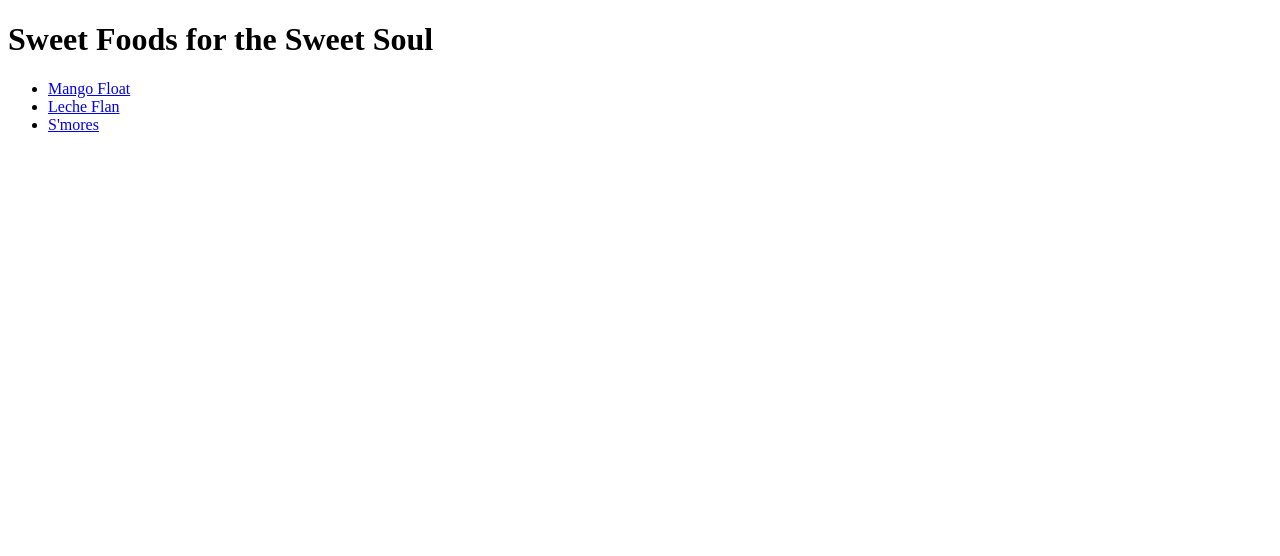
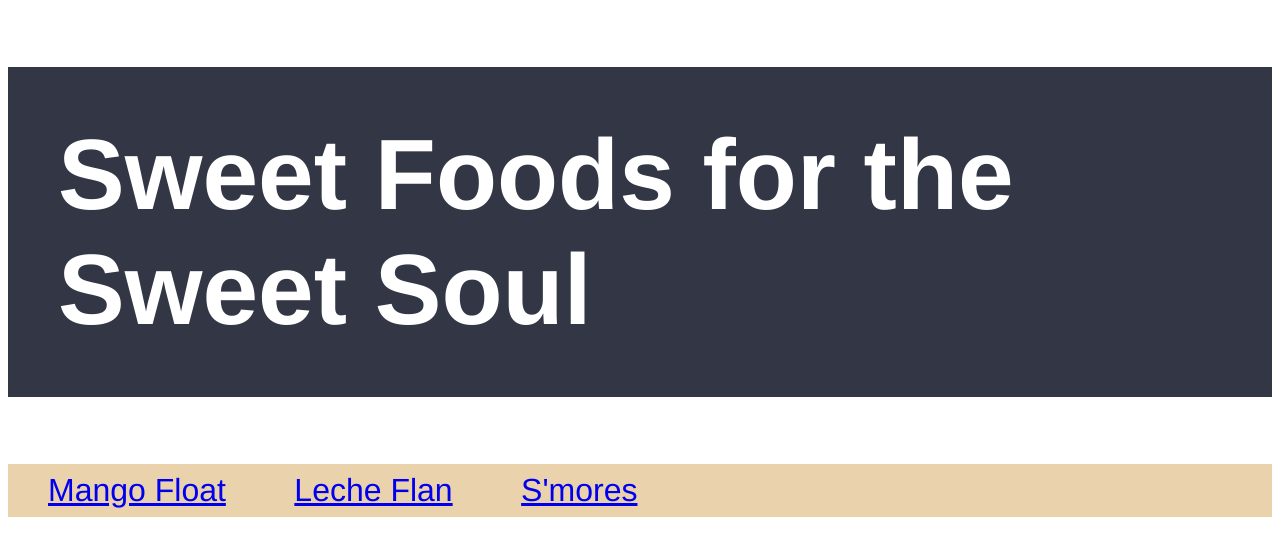
Before and after one commit to toeireishuman/odin-recipes, a plain HTML site: page index.html in a window 1280 px wide. Drawn offline with Linux system fonts and the light colour scheme.

Commit message:
Add and link styles.css for the recipe page

```diff
--- a/index.html
+++ b/index.html
@@ -3,15 +3,16 @@
     <head>
         <meta charset="UTF-8">
         <title>Sweet Foods for the Sweet Soul</title>
+        <link rel="stylesheet" href="./styles.css">
     </head>
     <body>
         <h1>Sweet Foods for the Sweet Soul</h1>
         <p>
-            <ul>
-                <li><a href="./recipes/mango_float.html">Mango Float</a></li>
-                <li><a href="./recipes/leche_flan.html"> Leche Flan</a></li>
-                <li><a href="./recipes/smores.html">S'mores</a></li>
-            </ul>
+            <div>
+                <span><a href="./recipes/mango_float.html">Mango Float</a></span>
+                <span><a href="./recipes/leche_flan.html"> Leche Flan</a></span>
+                <span><a href="./recipes/smores.html">S'mores</a></span>
+            </div>
         </p>
     </body>
 </html>
--- /dev/null
+++ b/styles.css
@@ -0,0 +1,23 @@
+* {
+    font-family: "Helvetica", "Montserrat", sans-serif;
+}
+
+h1, div {
+    padding: 0.5em;
+    color: white;
+}
+
+h1 {
+    background-color: #333745;
+    font-size: 100px;
+}
+
+div {
+    background-color: #EAD2AC;
+}
+
+span {
+    font-size: 32px;
+    margin: auto;
+    padding: 1em;
+}
```
